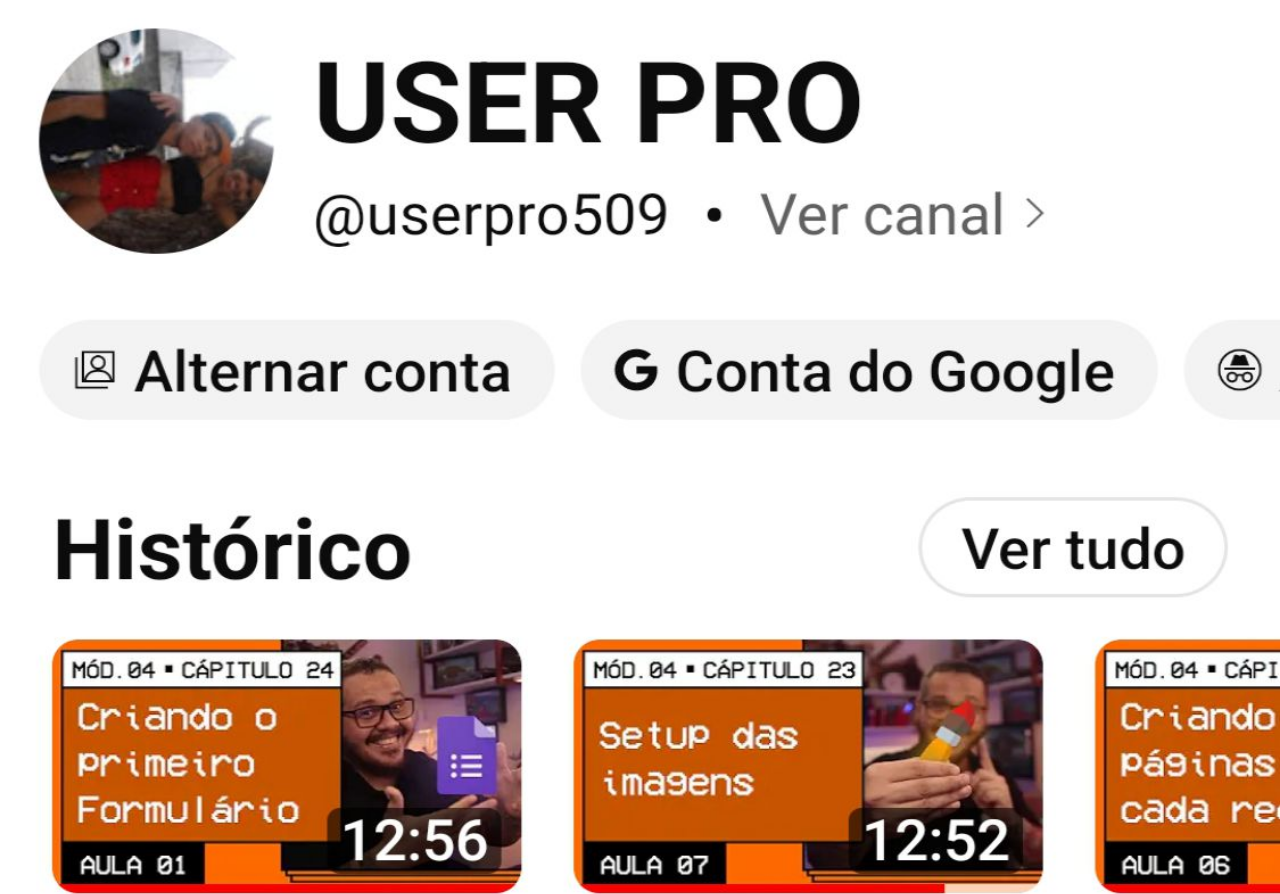
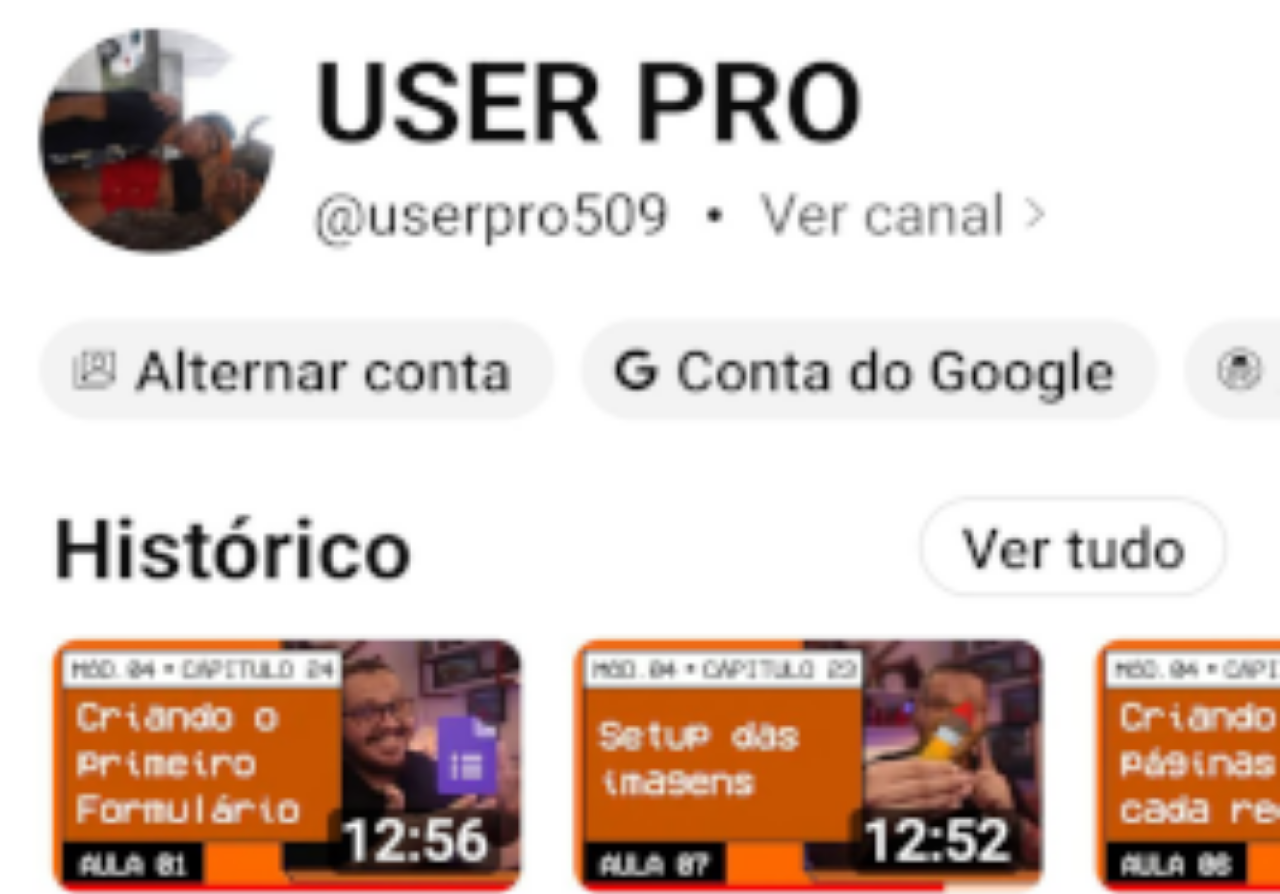
Before and after one commit to userppro/redes-social, a plain HTML site: page youtube.html in a window 1280 px wide. Shown: the top 894 px of the page. Drawn offline with Linux system fonts and the light colour scheme.

Commit message:
imagem redimencionada
update

```diff
--- a/youtube.html
+++ b/youtube.html
@@ -8,7 +8,7 @@
 </head>
 <body>
 
-    <img src="imagens/pacote-d013/imagens/tela-youtube.jpg" alt="Youtube">
+    <img src="imagens/pacote-d013/imagens/tela-youtube.png" alt="Youtube">
 
     <a href="https://www.youtube.com/channel/UCjaD0O-4B_FKCe6W_OY58zA" target="_blank">ACESSE</a>
 
```
Also changed, not shown: imagens/pacote-d013/imagens/tela-youtube.jpg (deleted), imagens/pacote-d013/imagens/tela-youtube.png (added).
